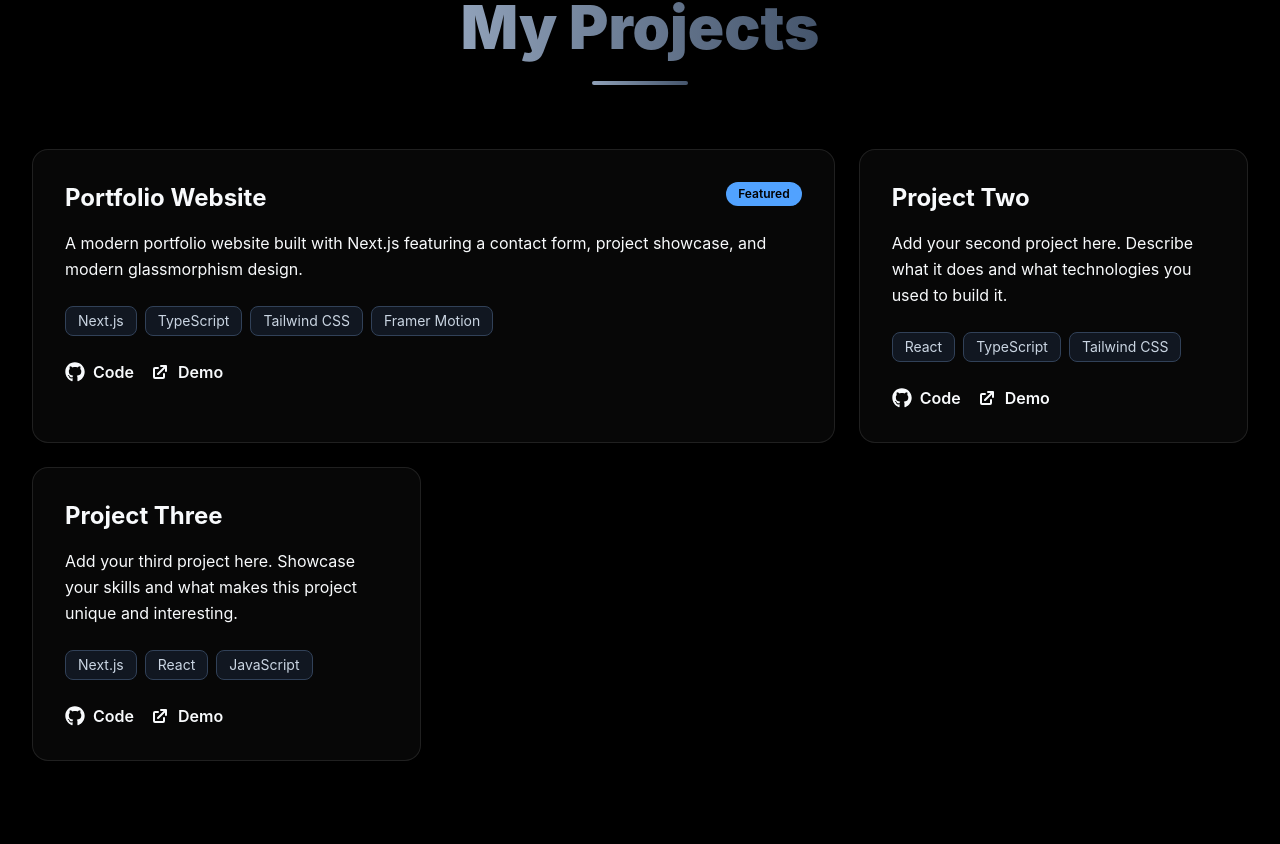
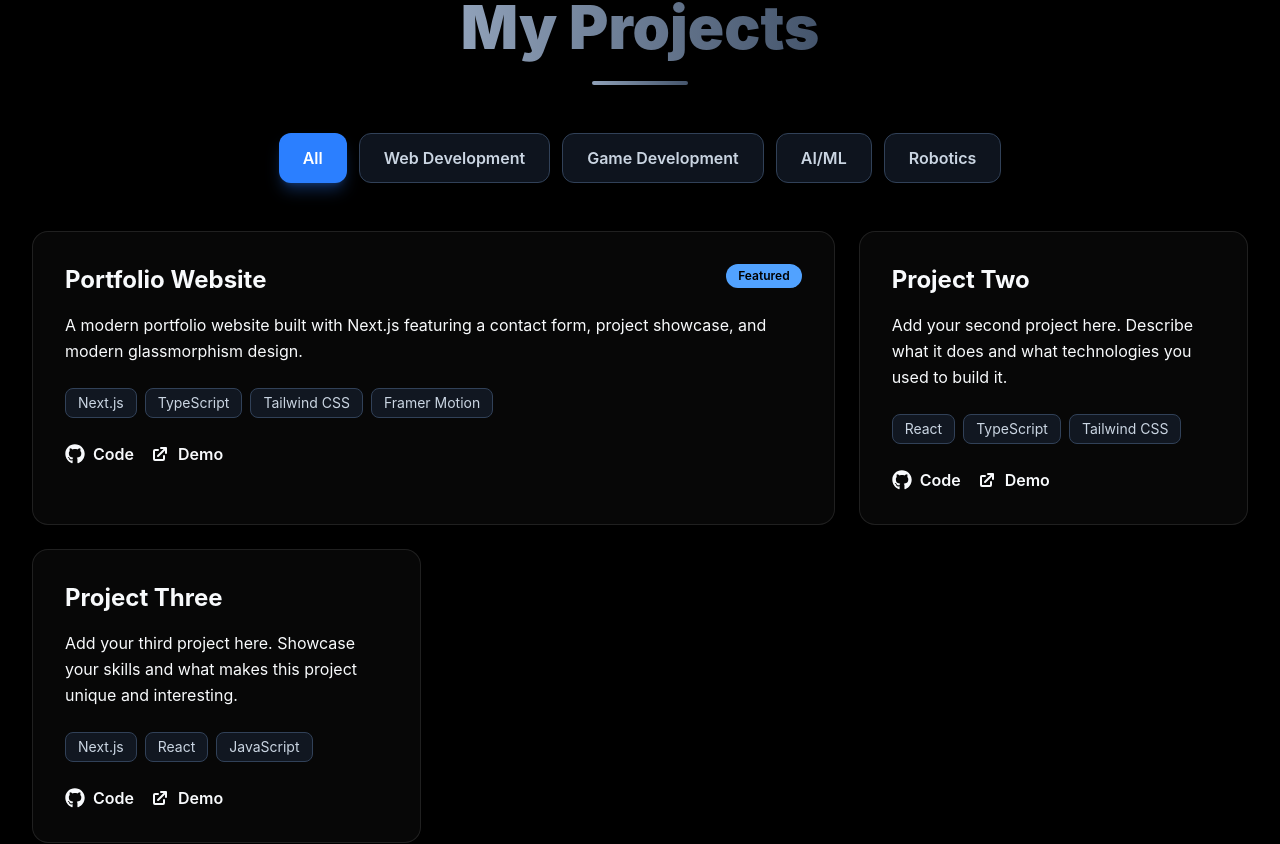
Before and after one commit to rubinramallari9/portofolio, a Next.js app in the folder frontend/: page / in a window 1280 px wide. Shown: the part 1807-2651 px from the top of the page. Built offline with nearby package versions, Linux system fonts and the light colour scheme.

Commit message:
project section fixed

```diff
--- a/frontend/components/Projects.tsx
+++ b/frontend/components/Projects.tsx
@@ -1,10 +1,23 @@
 "use client";
 
-import { motion } from "framer-motion";
+import { motion, AnimatePresence } from "framer-motion";
 import { HiExternalLink } from "react-icons/hi";
 import { FaGithub } from "react-icons/fa";
+import { useState } from "react";
+
+type Category = "All" | "Web Development" | "Game Development" | "AI/ML" | "Robotics";
 
 export default function Projects() {
+  const [activeCategory, setActiveCategory] = useState<Category>("All");
+
+  const categories: Category[] = [
+    "All",
+    "Web Development",
+    "Game Development",
+    "AI/ML",
+    "Robotics",
+  ];
+
   const projects = [
     {
       title: "Portfolio Website",
@@ -14,6 +27,7 @@ export default function Projects() {
       github: "#",
       demo: "#",
       featured: true,
+      category: "Web Development" as Category,
     },
     {
       title: "Project Two",
@@ -22,6 +36,7 @@ export default function Projects() {
       technologies: ["React", "TypeScript", "Tailwind CSS"],
       github: "#",
       demo: "#",
+      category: "Web Development" as Category,
     },
     {
       title: "Project Three",
@@ -30,8 +45,14 @@ export default function Projects() {
       technologies: ["Next.js", "React", "JavaScript"],
       github: "#",
       demo: "#",
+      category: "Game Development" as Category,
     },
   ];
+
+  const filteredProjects =
+    activeCategory === "All"
+      ? projects
+      : projects.filter((project) => project.category === activeCategory);
 
   const containerVariants = {
     hidden: { opacity: 0 },
@@ -64,17 +85,45 @@ export default function Projects() {
           <h2 className="text-5xl md:text-6xl font-black text-center mb-6">
             <span className="gradient-text">My Projects</span>
           </h2>
-          <div className="w-24 h-1 bg-gradient-to-r from-slate-400 to-slate-600 rounded-full mx-auto mb-16" />
+          <div className="w-24 h-1 bg-gradient-to-r from-slate-400 to-slate-600 rounded-full mx-auto mb-12" />
         </motion.div>
 
+        {/* Category Tabs */}
         <motion.div
-          className="grid grid-cols-1 md:grid-cols-2 lg:grid-cols-3 gap-6"
-          variants={containerVariants}
-          initial="hidden"
-          whileInView="visible"
-          viewport={{ once: true, margin: "-100px" }}
+          className="flex flex-wrap justify-center gap-3 mb-12"
+          initial={{ opacity: 0, y: 20 }}
+          whileInView={{ opacity: 1, y: 0 }}
+          viewport={{ once: true }}
+          transition={{ duration: 0.5, delay: 0.2 }}
         >
-          {projects.map((project, index) => (
+          {categories.map((category) => (
+            <motion.button
+              key={category}
+              onClick={() => setActiveCategory(category)}
+              className={`px-6 py-3 rounded-xl font-semibold transition-all duration-300 ${
+                activeCategory === category
+                  ? "bg-blue-500 text-white shadow-lg shadow-blue-500/30"
+                  : "bg-slate-800/50 text-slate-300 border border-slate-700 hover:border-blue-400 hover:text-blue-400"
+              }`}
+              whileHover={{ scale: 1.05, y: -2 }}
+              whileTap={{ scale: 0.95 }}
+            >
+              {category}
+            </motion.button>
+          ))}
+        </motion.div>
+
+        {/* Projects Grid */}
+        <AnimatePresence mode="wait">
+          <motion.div
+            key={activeCategory}
+            className="grid grid-cols-1 md:grid-cols-2 lg:grid-cols-3 gap-6"
+            variants={containerVariants}
+            initial="hidden"
+            animate="visible"
+            exit="hidden"
+          >
+            {filteredProjects.map((project, index) => (
             <motion.div
               key={index}
               variants={itemVariants}
@@ -141,6 +190,7 @@ export default function Projects() {
             </motion.div>
           ))}
         </motion.div>
+        </AnimatePresence>
       </div>
     </section>
   );
```
